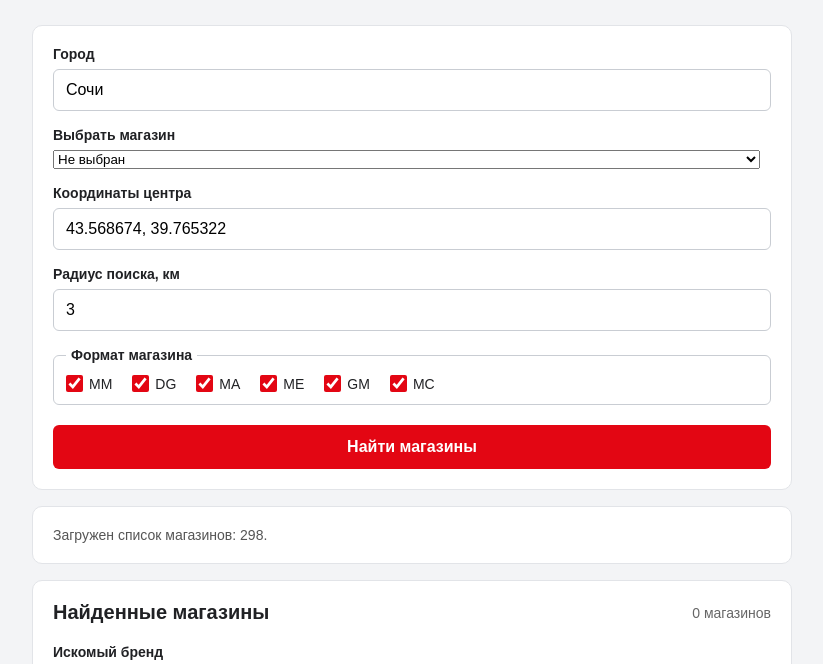
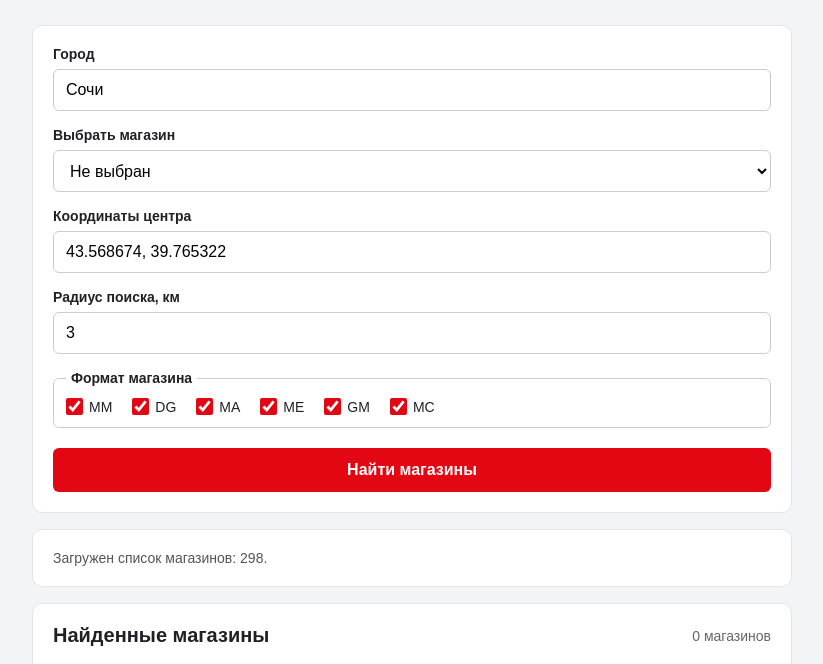
Before and after one commit to hectepob/magnit_parser, a plain HTML site: page index.html in a window 1280 px wide. Shown: the part 83-747 px from the top of the page, without its empty margins (228-1051 px from the left). Drawn offline with Linux system fonts and the light colour scheme.

Commit message:
Update style.css

```diff
--- a/style.css
+++ b/style.css
@@ -268,3 +268,19 @@ button:disabled {
     padding: 16px;
   }
 }
+
+.field select {
+  width: 100%;
+  height: 42px;
+  padding: 0 12px;
+  border: 1px solid #c9cdd3;
+  border-radius: 6px;
+  background: #fff;
+  font-size: 16px;
+}
+
+.field select:focus {
+  outline: none;
+  border-color: #e30613;
+  box-shadow: 0 0 0 2px rgba(227, 6, 19, 0.12);
+}
```
